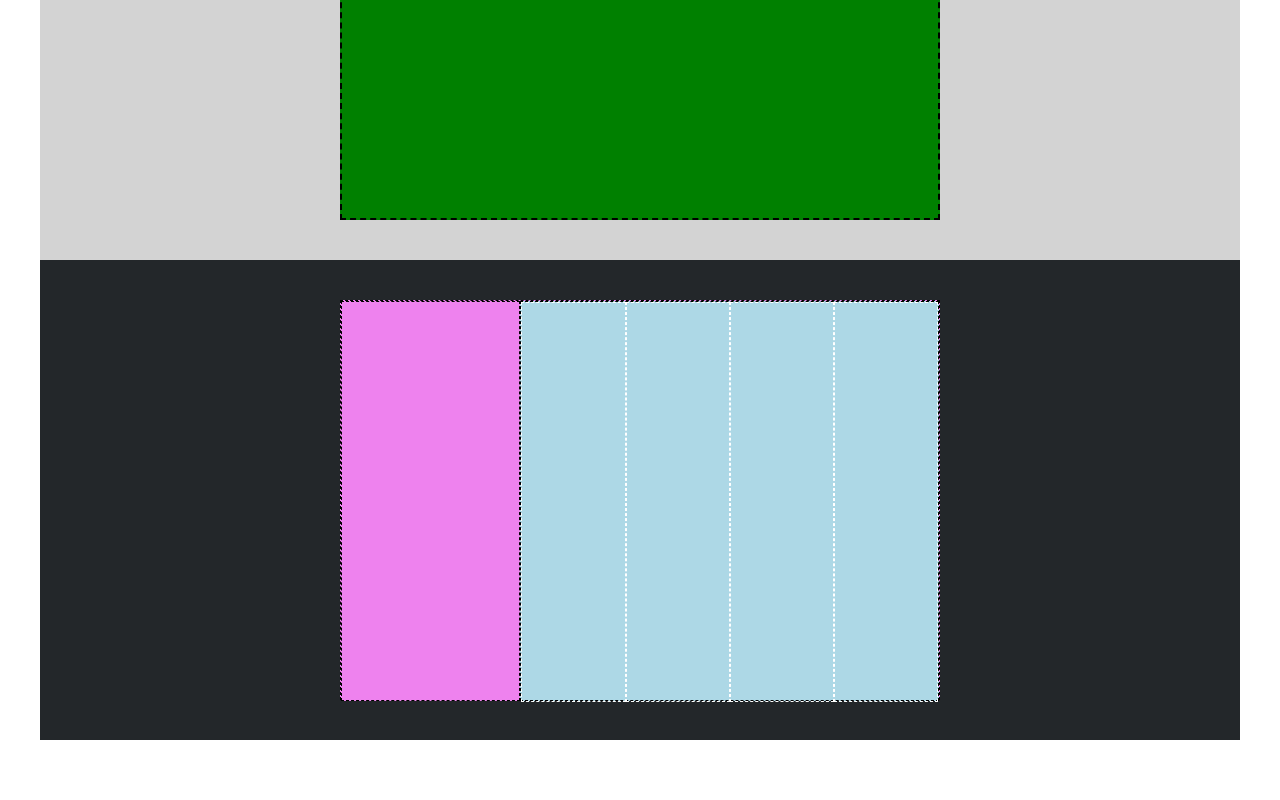
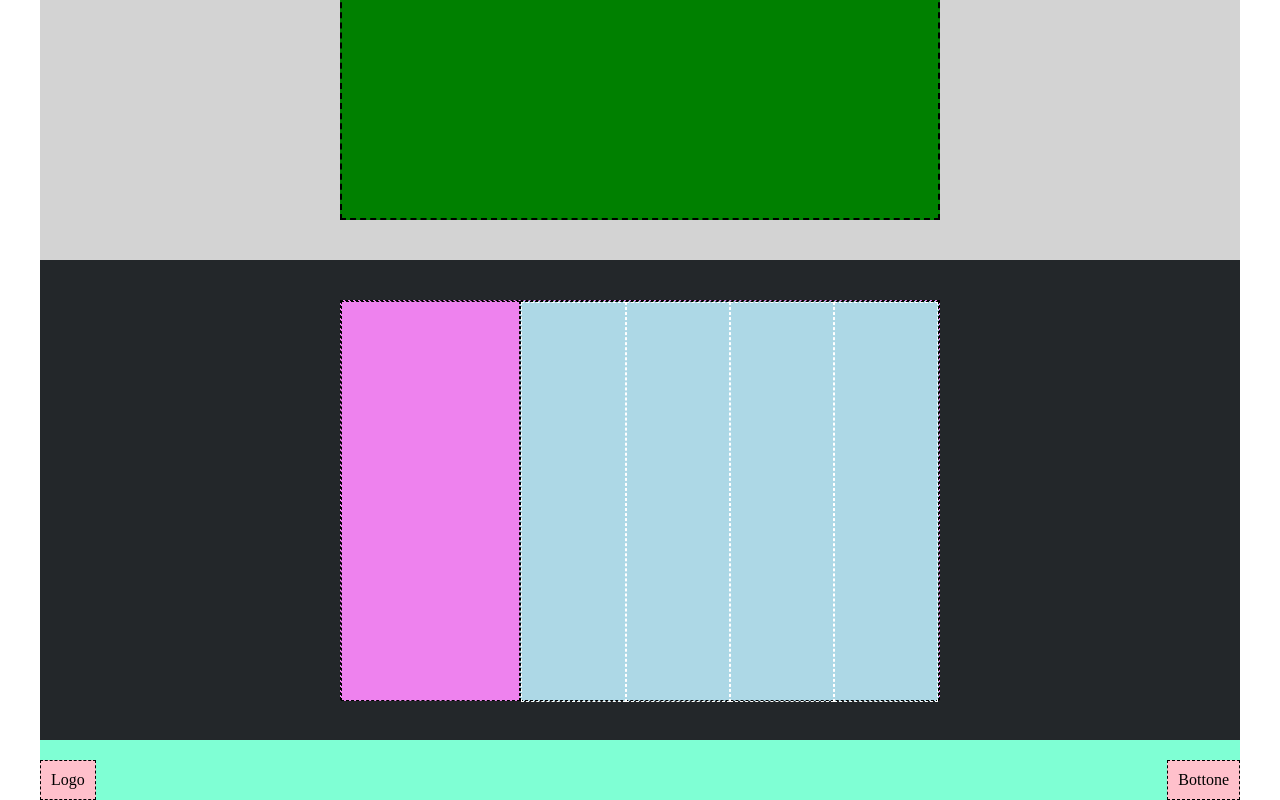
Before and after one commit to EnricoValente/htmlcss-struttura-discord, a plain HTML site: page index.html in a window 1280 px wide. Shown: the part 2340-3140 px from the top of the page. Before the commit the page ends 3080 px from the top, so only its background shows below. Drawn offline with Linux system fonts and the light colour scheme.

Commit message:
Completate section 6 e footer

```diff
--- a/css/style.css
+++ b/css/style.css
@@ -167,3 +167,16 @@ section > div{
     width: calc(100% / 4);
     border: 1px dashed white;
 }
+
+footer{
+    background-color: #7FFFD4;
+    display: flex;
+    justify-content: space-between;
+    padding-top: 20px;
+}
+
+footer > div{
+    background-color: #FFC0CB;
+    padding: 10px;
+    border: 1px dashed;
+}
--- a/index.html
+++ b/index.html
@@ -171,16 +171,24 @@
 
             </section>
             <!-- Fine section 6 -->
-
-
-            <!-- Inizio footer -->
-            <footer>
-
-            </footer>
-            <!-- Fine footer -->
         </main>
 
 
+
+
+        <!-- Inizio footer -->
+        <footer>
+
+            <div>
+                Logo
+            </div>
+
+            <div>
+                Bottone
+            </div>
+
+        </footer>
+        <!-- Fine footer -->
 
 
 
```
